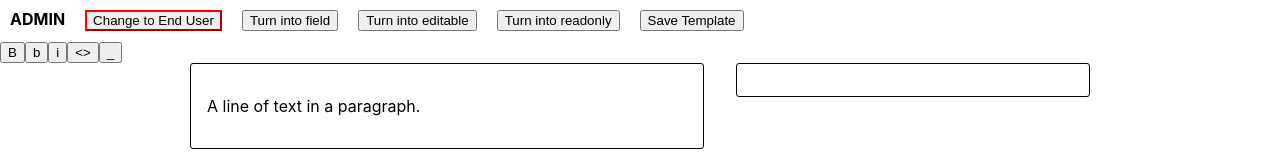
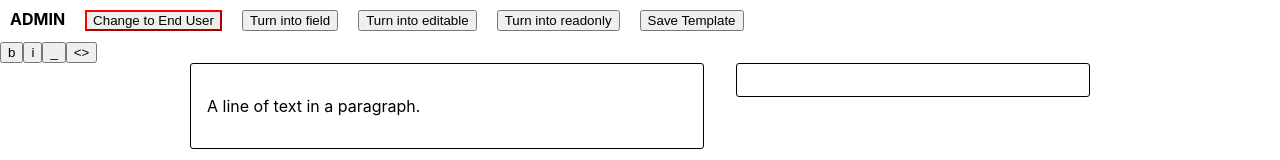
Before and after one commit to sharifreader/slatejs-v1, a React (Create React App) app: page / in a window 1280 px wide. Shown: the top 160 px of the page. Built offline with nearby package versions, Linux system fonts and the light colour scheme.

Commit message:
toolbarButtonArray

```diff
--- a/src/Toolbar.js
+++ b/src/Toolbar.js
@@ -1,36 +1,23 @@
-import { Editor, Text, Transforms } from "slate";
-import { useSlateStatic } from "slate-react";
 import { ToolbarButtons } from "./ToolbarButtons";
 
 // Setting Properties from the Toolbar Buttons to be Rendered in the App.js
 
 export const Toolbar = () => {
-  const editor = useSlateStatic();
+  const toolbarButtonArray = [
+    { textEffect: "bold", buttonLabel: "b" },
+    { textEffect: "italic", buttonLabel: "i" },
+    { textEffect: "underline", buttonLabel: "_" },
+    { textEffect: "code", buttonLabel: "<>" },
+  ];
 
   return (
     <>
-      <button
-        onClick={(e) => {
-          const [match] = Editor.nodes(editor, {
-            match: (n) => Text.isText(n) && n.bold,
-          });
-          Transforms.setNodes(
-            editor,
-            { bold: !match },
-            {
-              match: (n) => Text.isText(n),
-              split: true,
-            }
-          );
-        }}
-      >
-        B
-      </button>
-
-      <ToolbarButtons textEffect="bold" buttonLabel="b" />
-      <ToolbarButtons textEffect="italic" buttonLabel="i" />
-      <ToolbarButtons textEffect="code" buttonLabel="<>" />
-      <ToolbarButtons textEffect="underline" buttonLabel="_" />
+      {toolbarButtonArray.map((n) => (
+        <ToolbarButtons
+          textEffect={`${n.textEffect}`}
+          buttonLabel={`${n.buttonLabel}`}
+        />
+      ))}
     </>
   );
 };
```
